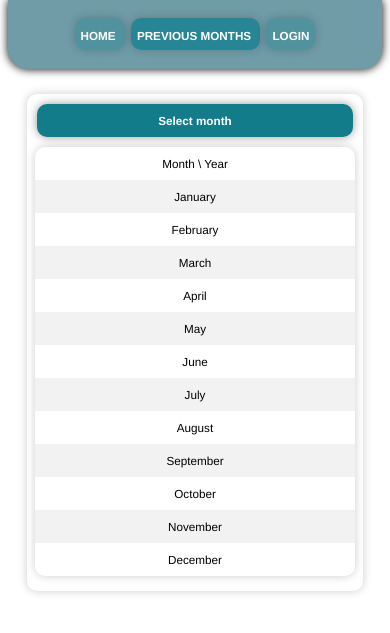
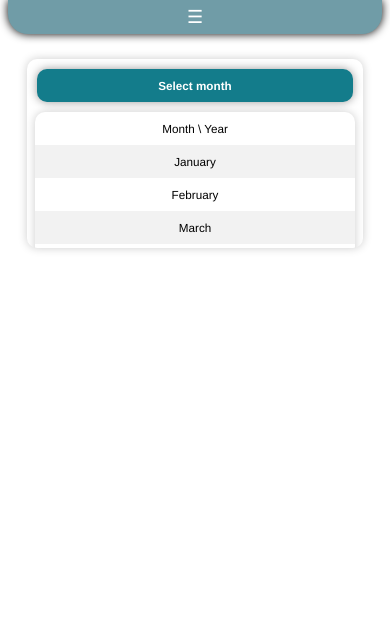
Before and after one commit to Noya2Coco/hcr2data, a PHP site: page /scripts/dataMonthly.php in a window 390 px wide. Shown: the top 633 px of the page. Run offline with PHP 8.4, Linux system fonts and the light colour scheme; data that the repository does not hold is empty.

Commit message:
quelques ajouts et modifications pour mobile

```diff
--- /dev/null
+++ b/html/navbar.js
@@ -0,0 +1,5 @@
+// Fonction pour basculer l'affichage de la navbar sur les appareils mobiles
+function toggleNavbar() {
+  var navbarMenu = document.getElementById("navbarMenu");
+  navbarMenu.classList.toggle('active');
+}
--- a/html/style.css
+++ b/html/style.css
@@ -124,8 +124,13 @@
 @media screen and (max-width: 768px) {
     .table-container table,
     .video-container p, .graph-container p, .table-container p,
-    .navbar a {
+    .navbar li {
         font-size: 3vw;
+    }
+
+    .table-container{
+        max-width: 100px;
+        overflow-x: auto;
     }
 }
 
@@ -138,6 +143,11 @@
     text-align: center;
     border-radius: 10px;
     box-shadow: 0 0px 10px rgba(0, 0, 0, 0.2);
+}
+
+.table-data{
+    overflow-x: auto;
+    max-width: 100%;
 }
 
 .showGraph .graph-container, .showTable .table-container {
@@ -362,6 +372,7 @@
 
 }
 
+
 /* Style de la liste non ordonnée (ul) */
 .navbar ul {
     list-style: none;
@@ -384,7 +395,7 @@
 
 }
 
-.navbar .active{
+.navbar .loaded{
     background-color: rgba(10, 124, 141, 0.7);
     ;
 }
@@ -411,6 +422,62 @@
         font-size: 1em;
     }
 }
+
+
+
+/* Styles pour la Navbar Burger */
+.navbar-toggle {
+  display: none;
+  cursor: pointer;
+}
+
+/* Media query pour les appareils mobiles */
+@media screen and (max-width: 700px) {
+  .navbar-menu {
+    display: none;
+    flex-direction: column;
+    padding: 8px 15px;
+    text-align: center;
+
+  }
+
+  .navbar-menu.active {
+    display: block;
+    list-style: none;
+    padding: 0;
+  }
+
+  .navbar-menu li {
+    display: block;
+    font-weight: bold;
+    /*background-color: rgba(10, 124, 141, 0.3);*/
+    padding: 8px;
+    margin: 3px;
+    border-radius: 10px;
+    white-space: nowrap;
+    font-size: 1.30em;
+    transition: background-color 0.3s;
+    box-shadow: 0 0px 10px rgba(0, 0, 0, 0.2);
+  }
+
+  .navbar-menu li a {
+    color: #fff;
+    display: block; /* Faire en sorte que le lien soit un bloc pour permettre le dimensionnement */
+    width: 100%; /* Occupera toute la largeur du li */
+    height: 100%; /* Occupera toute la hauteur du li */
+    text-decoration: none;
+  }
+
+  .navbar-toggle {
+    display: block;
+  }
+
+
+}
+
+
+
+
 
 /* Autres tailles
 @media screen and (max-width: 1001px) and (min-width: 800px) {
--- a/scripts/dataMonthly.php
+++ b/scripts/dataMonthly.php
@@ -104,5 +104,6 @@
         </div>
         <script src="../checkScrollbar.js"></script>
 
+
     </body>
 </html>
--- a/scripts/navbar.php
+++ b/scripts/navbar.php
@@ -5,43 +5,46 @@
 
 
 <div class="navbar">
-    <ul>
-        <li <?php echo $current_page === '/' ? 'class="active"' : ''; ?>>
+    <div class="navbar-toggle" onclick="toggleNavbar()">
+        <div class="bar">☰</div>
+    </div>
+    <ul class="navbar-menu" id="navbarMenu">
+        <li <?php echo $current_page === '/' ? 'class="loaded"' : ''; ?>>
             <a href="/">
                 <?php echo $lang['nav_home']; ?>
             </a>
         </li>
 
-        <li <?php echo (strpos($current_page, '/dataMonthly') !== false || $current_page === '/chosenDataMonthly') ? 'class="active"' : ''; ?>>
+        <li <?php echo (strpos($current_page, '/dataMonthly') !== false || $current_page === '/chosenDataMonthly') ? 'class="loaded"' : ''; ?>>
             <a href="/dataMonthly">
                 <?php echo $lang['nav_previous_months']; ?>
             </a>
         </li>
 
         <?php if (!$_SESSION["connected"]) { ?>
-            <li <?php echo strpos($current_page, '/login') !== false ? 'class="active"' : ''; ?>>
+            <li <?php echo strpos($current_page, '/login') !== false ? 'class="loaded"' : ''; ?>>
                 <a href="/login">
                     <?php echo $lang['nav_login']; ?>
                 </a>
             </li>
         <?php } else { ?>
-            <!-- Ajoutez la classe "active" aux éléments correspondant aux pages actuelles -->
-            <li <?php echo strpos($current_page, '#') !== false ? 'class="active"' : ''; ?>>
+            <!-- Ajoutez la classe "loaded" aux éléments correspondant aux pages actuelles -->
+            <li <?php echo strpos($current_page, '#') !== false ? 'class="loaded"' : ''; ?>>
                 <a href="#">
                     <?php echo $lang['nav_export']; ?>
                 </a>
             </li>
-            <li <?php echo strpos($current_page, '#') !== false ? 'class="active"' : ''; ?>>
+            <li <?php echo strpos($current_page, '#') !== false ? 'class="loaded"' : ''; ?>>
                 <a href="#">
                     <?php echo $lang['nav_waiting_data']; ?>
                 </a>
             </li>
-            <li <?php echo strpos($current_page, '#') !== false ? 'class="active"' : ''; ?>>
+            <li <?php echo strpos($current_page, '#') !== false ? 'class="loaded"' : ''; ?>>
                 <a href="#">
                     <?php echo $lang['nav_all_data']; ?>
                 </a>
             </li>
-            <li <?php echo strpos($current_page, '/logout') !== false ? 'class="active"' : ''; ?>>
+            <li <?php echo strpos($current_page, '/logout') !== false ? 'class="loaded"' : ''; ?>>
                 <a href="/logout">
                     <?php echo $lang['nav_logout']; ?>
                 </a>
@@ -49,3 +52,5 @@
         <?php } ?>
     </ul>
 </div>
+
+<script src="navbar.js"></script>
```
Also changed, not shown: scripts/showData.php (+46 -4 lines).
